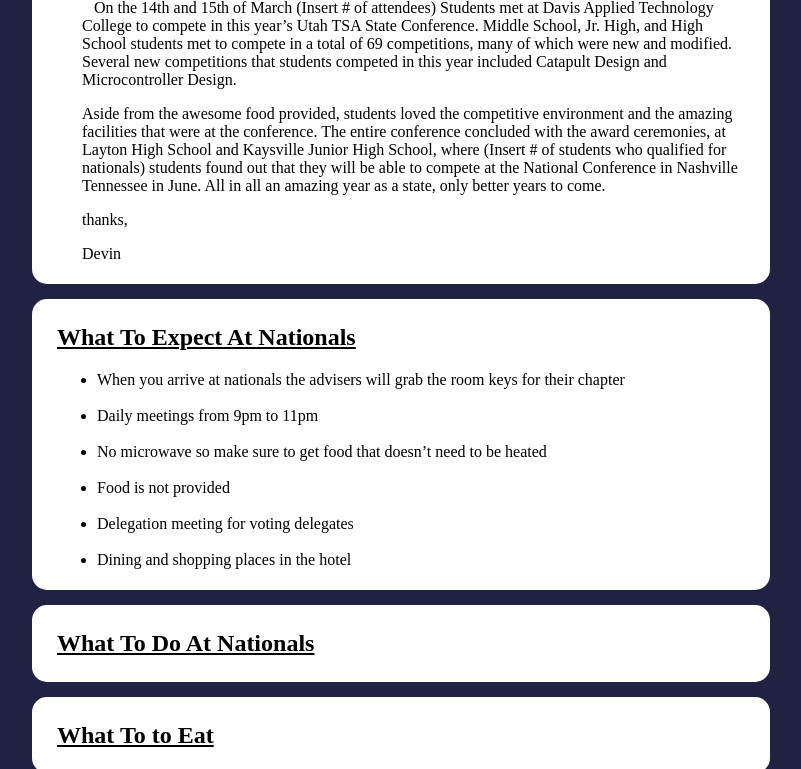
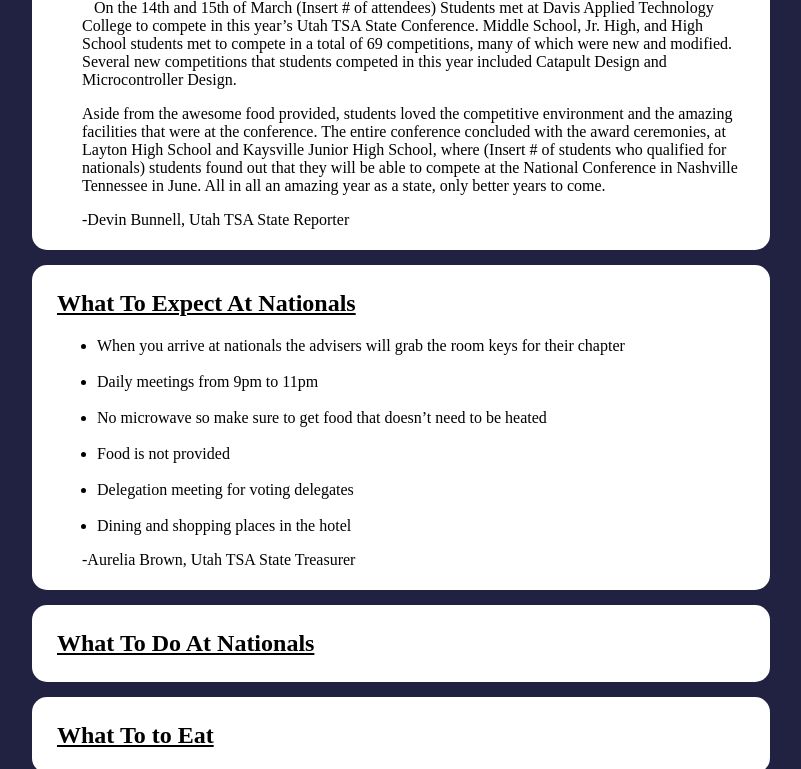
Before and after one commit to jeffreyworley/TSANationalConference2016, a plain HTML site: page index.html in a window 1280 px wide. Shown: the part 530-1299 px from the top of the page, without its empty margins (239-1040 px from the left). Drawn offline with Linux system fonts and the light colour scheme.

Commit message:
Update index.html

```diff
--- a/index.html
+++ b/index.html
@@ -46,11 +46,9 @@
 					</p>
 					<p>
 						Aside from the awesome food provided, students loved the competitive environment and the amazing facilities that were at the conference. The entire conference concluded with the award ceremonies, at Layton High School and Kaysville Junior High School, where (Insert # of students who qualified for nationals) students found out that they will be able to compete at the National Conference in Nashville Tennessee in June. All in all an amazing year as a state, only better years to come.
-					<p>
- 						thanks,
- 					</p>
+					</p>
  					<p>
-						Devin
+						-Devin Bunnell, Utah TSA State Reporter
 					</p>
 
 				</div>
@@ -74,8 +72,11 @@
 				<li>Delegation meeting for voting delegates</li>
 				<br>
 				<li>Dining and shopping places in the hotel</li>
+			</ul>
 
-			</ul>
+			<p>
+				-Aurelia Brown, Utah TSA State Treasurer
+			</p>
 		</div>
 
 		<div class="textContainer">
```
